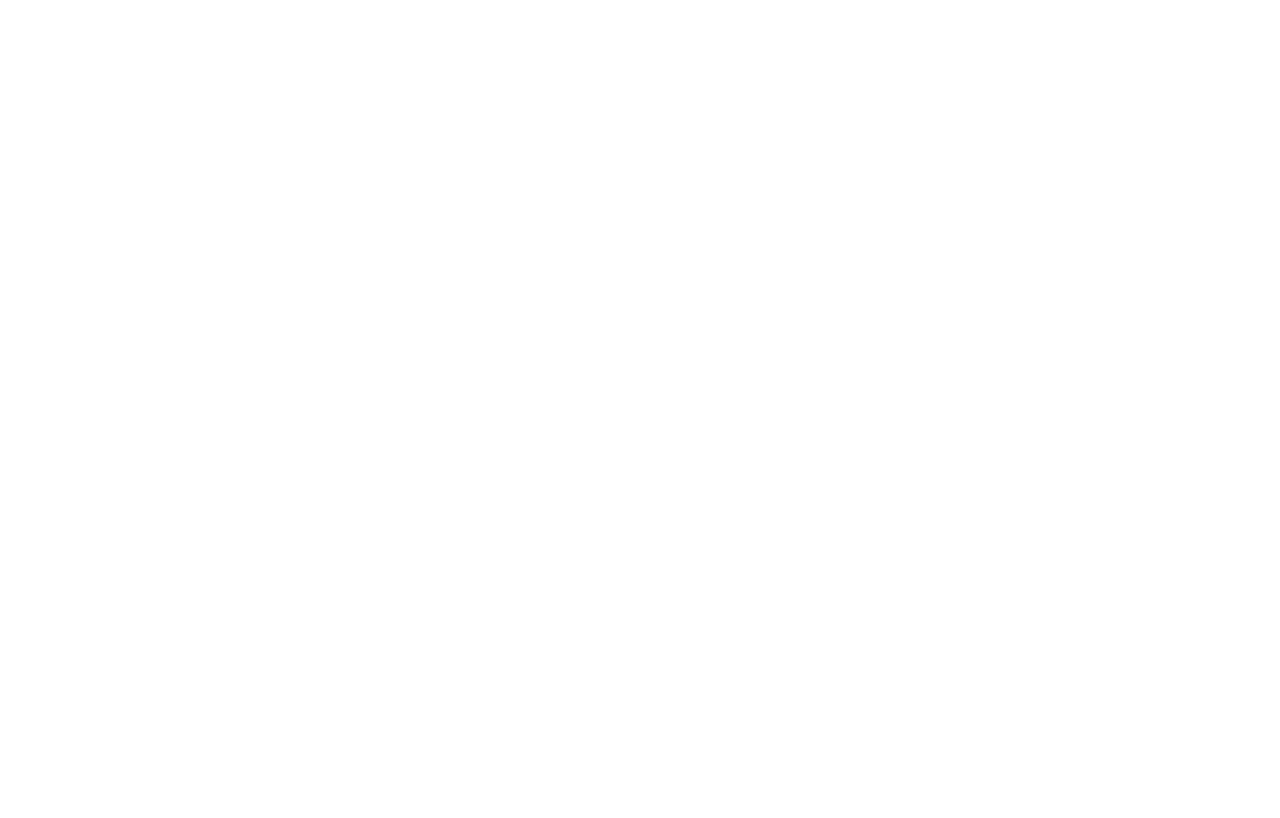
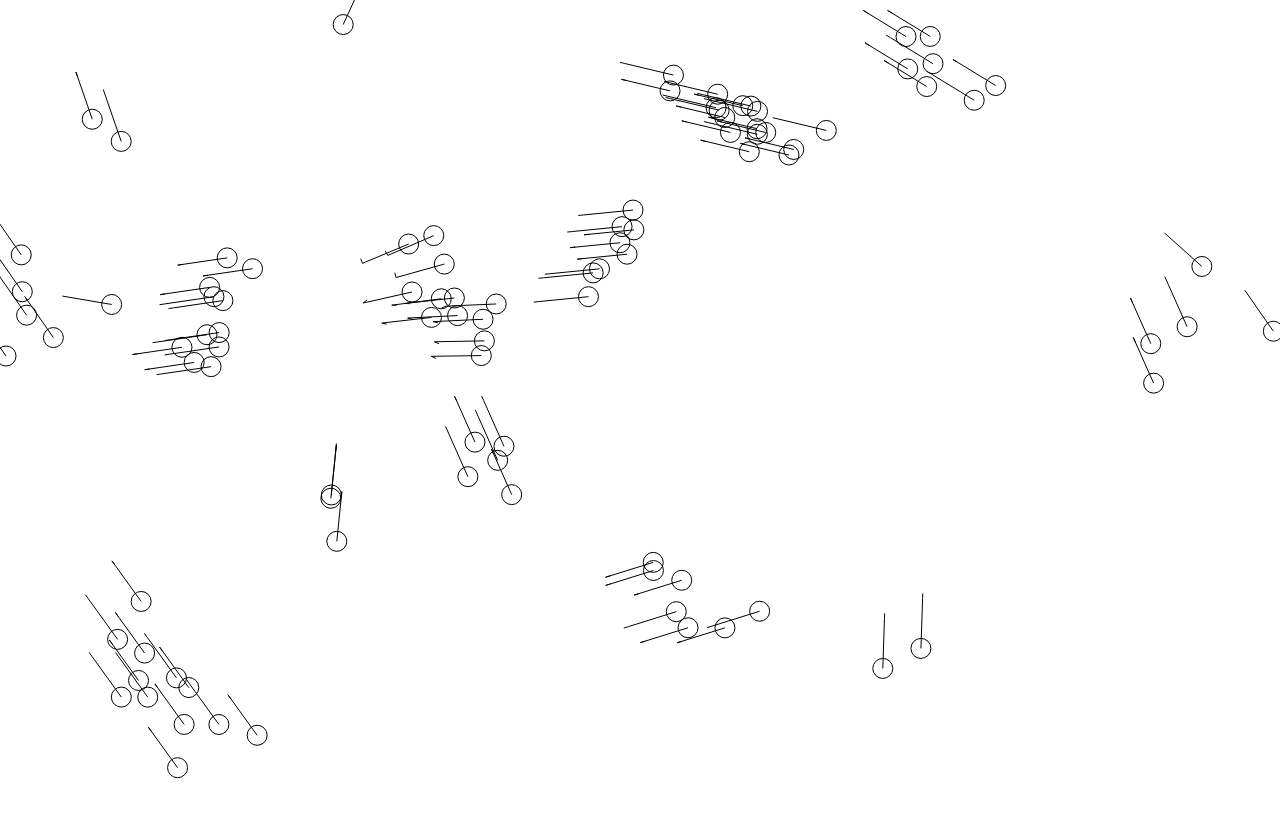
Before and after one commit to bozeman42/flocking-boids, a website with bundled scripts: page public/index.html in a window 1280 px wide. Built offline with nearby package versions, Linux system fonts and the light colour scheme.

Commit message:
boids steer to align with local other boids

```diff
--- a/package.json
+++ b/package.json
@@ -11,5 +11,8 @@
   "license": "ISC",
   "dependencies": {
     "express": "^4.16.4"
+  },
+  "devDependencies": {
+    "nodemon": "^2.0.7"
   }
 }
--- a/public/index.html
+++ b/public/index.html
@@ -4,6 +4,7 @@
   <meta charset="UTF-8">
   <meta name="viewport" content="width=device-width, initial-scale=1.0">
   <meta http-equiv="X-UA-Compatible" content="ie=edge">
+  <link rel="stylesheet" href="style.css">
   <title>Document</title>
 </head>
 <body>
--- a/public/scripts/boid.js
+++ b/public/scripts/boid.js
@@ -1,17 +1,24 @@
 import { Vec2 } from './math.js'
+import { INFLUENCE_RADIUS } from './constants.js'
 
 class Boid {
-  constructor(ctx, pos = new Vec2(), vel = new Vec2(), acc = new Vec2()) {
+  constructor(ctx, pos = new Vec2(), vel = new Vec2(0,0), acc = new Vec2(0,0)) {
     this.ctx = ctx
     this.position = pos
     this.velocity = vel
     this.acceleration = acc
+    this.maxSpeed = 5
+    this.maxAcceleration = 0.5
   }
   draw() {
     const { ctx } = this
-    const [ x, y ] = this.position.coords
-    const [ vx, vy ] = this.velocity.coords
-    const [ ax, ay ] = this.acceleration.coords
+    const [ x, y ] = this.position.coordinates
+    const [ vx, vy ] = this.velocity.coordinates
+    const [ ax, ay ] = this.acceleration.coordinates
+    // ctx.beginPath()
+    // ctx.arc(x,y,INFLUENCE_RADIUS,0,Math.PI * 2)
+    // ctx.stroke()
+    // ctx.closePath()
     ctx.beginPath()
     ctx.arc(x, y, 10, 0, Math.PI * 2)
     ctx.moveTo(x,y)
@@ -32,25 +39,70 @@ class Boid {
     this.acceleration.setVec(x,y)
   }
 
-  update(dt) {
-    const [ x, y ] = this.position.coords
-    const [ vx, vy ] = this.velocity.coords
-    const [ ax, ay ] = this.acceleration.coords
+  getBoidsInInfluenceRadius(flock) {
+    return flock.filter(boid => {
+      return boid !== this && this.position.subtract(boid.position).magnitude < INFLUENCE_RADIUS
+    })
+  }
+
+  turnRight(){
+    const acceleration = new Vec2(...this.velocity.coordinates)
+    acceleration.rotate(Math.PI / 2)
+    acceleration.magnitude = 1
+    this.setAcceleration(...acceleration.coordinates)
+  }
+
+  turnLeft(){
+    const acceleration = new Vec2(...this.velocity.coordinates)
+    acceleration.rotate(-Math.PI / 2)
+    acceleration.magnitude = 1
+    this.setAcceleration(...acceleration.coordinates)
+  }
+
+  flockDirection(boids) {
+    const allBoids = [...boids, this]
+    const direction = allBoids.reduce((total, boid) => {
+      return boid.velocity.add(total)
+    }, new Vec2(0,0))
+    direction.magnitude = this.maxSpeed
+    return direction
+  }
+
+  align(boids) {
+    if (boids.length) {
+      const targetDirection = this.flockDirection(boids)
+      const steering = targetDirection.subtract(this.velocity)
+      steering.magnitude = this.maxAcceleration
+      this.setAcceleration(...steering.coordinates)
+    } else {
+      this.setAcceleration(0,0)
+    }
+  }
+
+  update(dt, flock) {
+    // separation
+    // turn towards center of mass
+    // turn torards average direction
+    const [ x, y ] = this.position.coordinates
+    const [ vx, vy ] = this.velocity.coordinates
+    const [ ax, ay ] = this.acceleration.coordinates
     this.setPosition(x + vx * dt, y + vy * dt)
     this.setVelocity(vx + ax * dt, vy + ay * dt)
-    this.setAcceleration(
-      ax + (Math.random() - 0.5),
-      ay + (Math.random() - 0.5)
-    )
-    if (this.velocity.magnitude > 5) {
-      this.velocity.magnitude = 5
-    }
-    if (this.acceleration.magnitude > 2) {
-      this.acceleration.magnitude = 2
-    }
 
+    const closeBoids = this.getBoidsInInfluenceRadius(flock)
+    this.align(closeBoids)
+    this.velocity.magnitude = this.maxSpeed
+    // this.setAcceleration(
+    //   ax + (Math.random() - 0.5) * .1,
+    //   ay + (Math.random() - 0.5) * .1
+    // )
+    // if (this.velocity.magnitude > 5) {
+    //   this.velocity.magnitude = 5
+    // }
+    // if (this.acceleration.magnitude > .2) {
+    //   this.acceleration.magnitude = .2
+    // }
   }
-
 }
 
 export default Boid
--- a/public/scripts/client.js
+++ b/public/scripts/client.js
@@ -3,7 +3,7 @@ import { Vec2 } from './math.js'
 import Boid from './boid.js'
 import { WIDTH, HEIGHT } from './constants.js'
 
-const flock = []
+const flock = createBoids(100)
 const BOIDS_PER_CLICK = 1
 
 // setInterval(() => flock.push(createBoid()), 1000)
@@ -12,10 +12,10 @@ let prevTime = 0
 function animate(time) {
   const dt = (time - prevTime) / 50
   ctx.clearRect(0,0,canvas.width, canvas.height)
-  flock.forEach(boid => {
+  flock.forEach((boid, index) => {
     boid.draw()
-    boid.update(dt)
-    let [x, y] = boid.position.coords
+    boid.update(dt, flock, index)
+    let [x, y] = boid.position.coordinates
     if (x > WIDTH || x < 0) {
       x = x > WIDTH ? 0 : WIDTH
     } else
@@ -35,7 +35,7 @@ canvas.onclick = (e) => {
         new Boid(
           ctx,
           new Vec2(x, y),
-          new Vec2(0,0),
+          new Vec2(Math.random()-.5,Math.random()-.5),
           new Vec2(0, 0)
         )
       )
@@ -46,7 +46,7 @@ function createBoid() {
   return new Boid(
       ctx,
       new Vec2(canvas.width * Math.random(), canvas.height * Math.random()),
-      new Vec2(0,0),
+      new Vec2(Math.random()-.5,Math.random()-.5),
       new Vec2(0, 0)
     )
 }
--- a/public/scripts/constants.js
+++ b/public/scripts/constants.js
@@ -1,2 +1,5 @@
 export const WIDTH = window.innerWidth
 export const HEIGHT = window.innerHeight
+
+export const INFLUENCE_RADIUS = 50
+export const BOID_MAX_TURN_RATE = 1
--- a/public/scripts/math.js
+++ b/public/scripts/math.js
@@ -32,6 +32,7 @@ export class Vec2 {
     const { cos, sin } = Math
     const rad = angle
     this.setVec(_x * cos(rad) - _y * sin(rad), _x * sin(rad) + _y * cos(rad))
+    return this
   }
 
   setVec (x, y) {
--- /dev/null
+++ b/public/style.css
@@ -0,0 +1,5 @@
+canvas, body {
+  margin: 0;
+  padding: 0;
+  overflow: hidden;
+}
```
Also changed, not shown: 1 other file.
